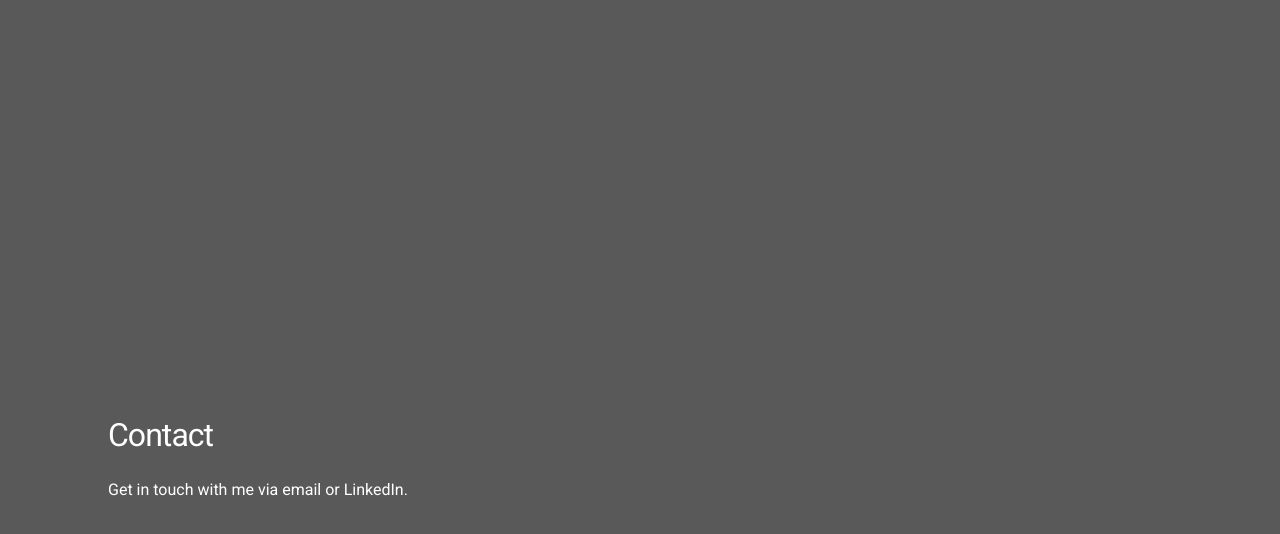
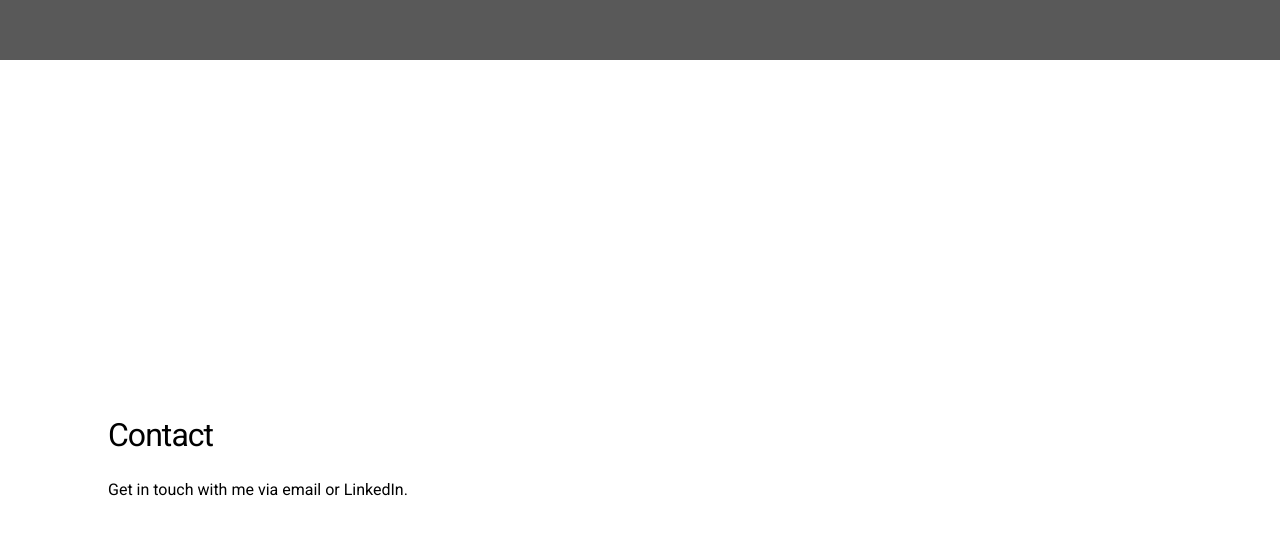
Before and after one commit to pers-ltcuong/employment-history, a React (Create React App) app: page / in a window 1280 px wide. Shown: the part 3940-4474 px from the top of the page. Built offline with nearby package versions, Linux system fonts and the light colour scheme.

Commit message:
Add default bg for contact section

```diff
--- a/src/App.css
+++ b/src/App.css
@@ -78,6 +78,14 @@ html, body {
   padding-right: 5%;
 }
 
+.default-background {
+  color: #000000!important;
+}
+
+.default-background::before {
+  background-color: white!important;
+}
+
 /* Button styling */
 .custom-btn {
   background-color: transparent;
--- a/src/App.jsx
+++ b/src/App.jsx
@@ -68,11 +68,14 @@ function App() {
         else if (index % 2 === 1) alignmentClass = "section-left";
         else alignmentClass = "section-right";
 
+        let defaultBackground = ""
+        if (sectionIds[index] === "contact") defaultBackground = "default-background"
+
         return (
           <section
             key={sectionIds[index]}
             id={sectionIds[index]}
-            className={`section ${alignmentClass}`}
+            className={`section ${alignmentClass} ${defaultBackground}`}
           >
             <div className="section-content">
               <Component />
```
